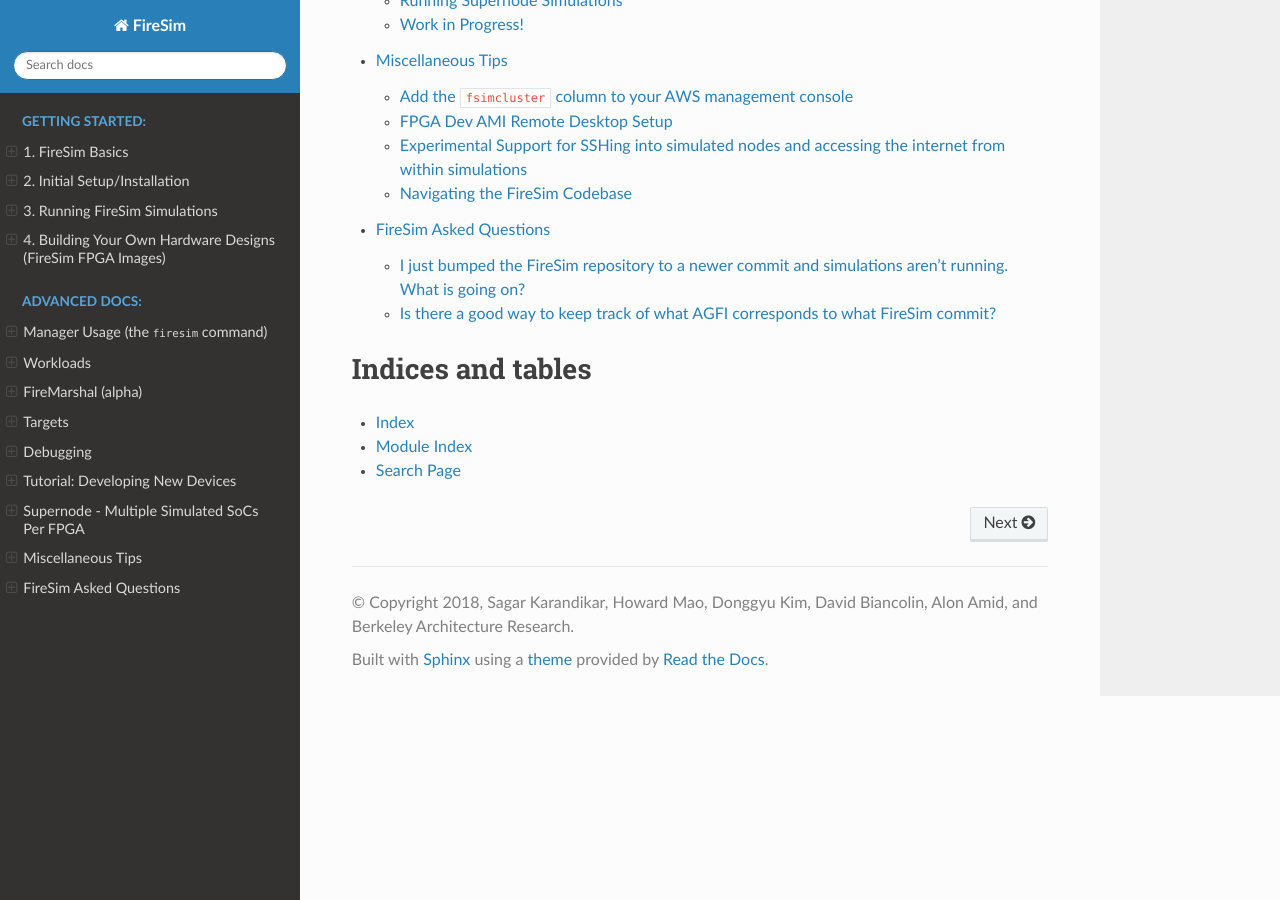
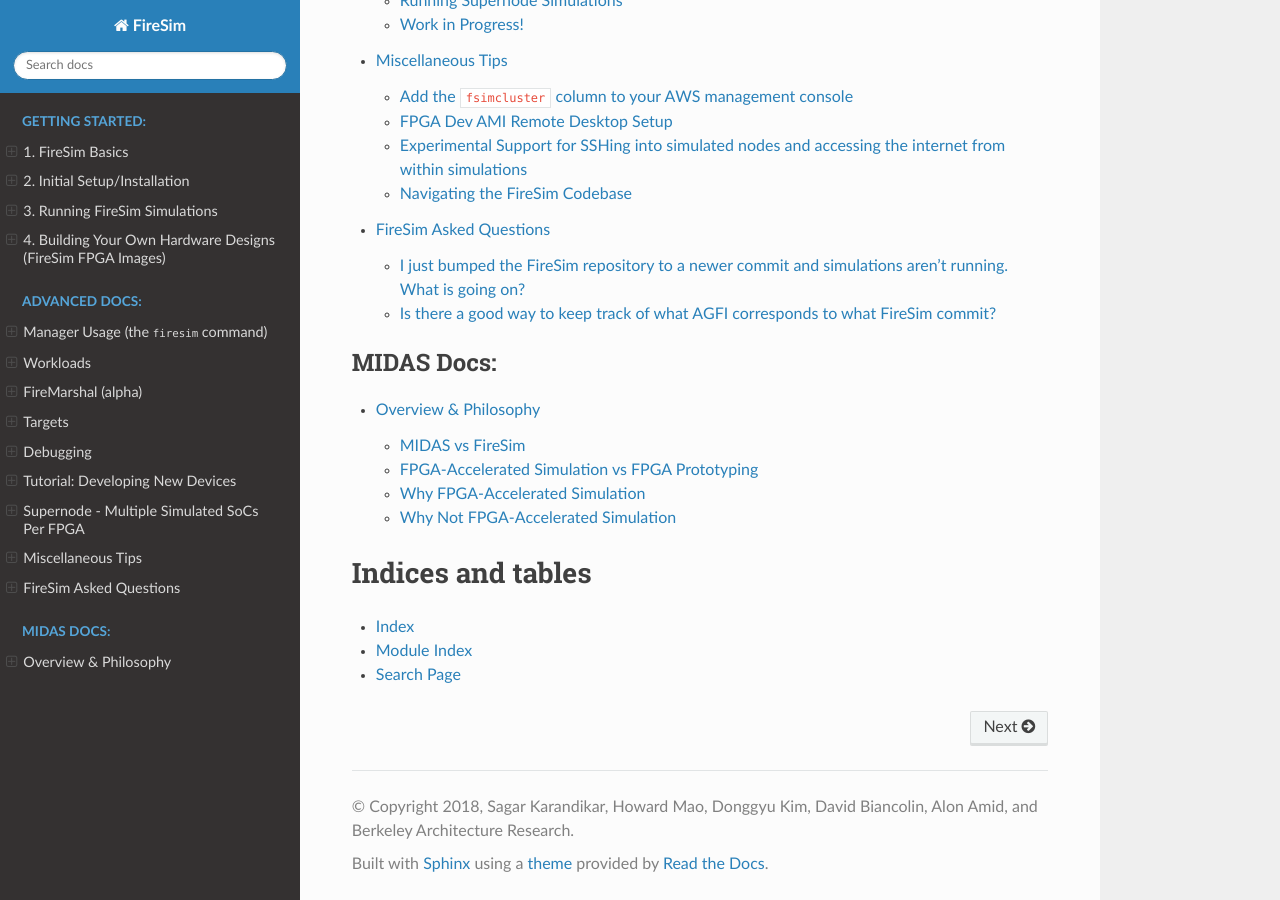
Before and after one commit to firesim/firesim, a Sphinx documentation site: the page built from docs/index.rst, in a window 1280 px wide and 900 px high, scrolled down 4887 px. Built offline with Sphinx 7.4.7 and the Read the Docs theme 2.0.0, drawn with Linux system fonts in a browser that asks for light colours; some of the changed lines change nothing that is shown.

Commit message:
[docs] Add MIDAS overview & philosophy

```diff
--- /dev/null
+++ b/docs/MIDAS/Overview.rst
@@ -0,0 +1,77 @@
+Overview & Philosophy
+=====================
+
+Underpinning FireSim is MIDAS, a FIRRTL-based compiler and C++ library, which
+is used to transform Chisel-generated RTL into a deterministic FPGA-accelerated
+simulator.
+
+
+MIDAS vs FireSim
+----------------
+
+MIDAS was designed to be used as library in any Chisel-based project. That
+said, *FireSim is the canonical example of how to employ MIDAS*, and provides
+many features that would be required in most projects that would use MIDAS
+(FPGA host-platform projects (AWS FPGA), automation utilities (the manager), a
+standalone build system, as well the most common Chisel-based RISC-V target
+designs in Rocket and BOOM).  To this end, we expect that most users should
+either fork FireSim, or submodule FireSim into their larger chip project,
+instead of using MIDAS directly.
+
+FPGA-Accelerated Simulation vs FPGA Prototyping
+-----------------------------------------------
+
+Key to understanding the design of MIDAS, is understanding that MIDAS-generated
+simulators, like FireSim, are not FPGA prototypes. MIDAS-generated simulators,
+like all FPGA-accelerated simulators before it (see RAMP), decouple the
+target-clock from the FPGA-host clock. Thus one cycle in the target-machine is
+simulated over a one-or-more FPGA-host clock cycles. In constrast, a
+conventional FPGA-prototype "emulates" the SoC by implementing the target
+directly in FPGA logic, with each FPGA-clock edge executing a clock edge of the
+SoC.
+
+Why FPGA-Accelerated Simulation
+-------------------------------
+
+Decoupling the host and target clock enables:
+
+#. **Providing simulation determinism.**
+   Debugging on an FPGA is instrinsically difficult. MIDAS creates a closed simulation
+   deterministic simulation environment such that bugs in the target can be reproduced
+   despite timing-differences (eg. DRAM refresh, PCI-E transport latency) in the underlying host.
+
+
+#. **FPGA-host optimizations.**
+   Structures in ASIC RTL, that map poorly to FPGA logic can be replaced with models
+   that maintain the same target-RTL behavior, but take more host-cycle to save resources.
+   eg. Simulating a multi-ported register file with a dual-ported BRAM.
+
+
+#. **Distributed simulation & SW co-simulation.**
+   Since models are decoupled from host-time, it becomes much easier to host
+   components of the simulator on multiple FPGAs, and on host-CPU, while still
+   preserving simulation determinism.
+
+
+#. **FPGA-hosted timing-faithful models of I/O devices.**
+   Most simple FPGA-prototypes use FPGA-attached DRAM to model the target's
+   DRAM memory system. If the available memory system does not match that of
+   the target, the target's simulated performance will be uncharacteristically
+   fast or slow. Host-decoupling permits writing detailed timing models that
+   provide host-independent, deterministic timing of the target's memory system,
+   while still use FPGA-host resources like DRAM as a functional store.
+
+
+Why Not FPGA-Accelerated Simulation
+-----------------------------------
+
+Ultimately, MIDAS-generated simulators introduce overheads not present in an
+FPGA-prototype that *may* increase FPGA resource use, decrease fmax, and
+decrease overall simulation throughput [#]_.  Those looking to develop
+soft-cores or develop a complete FPGA-based platform with their own boards and
+I/O devices would be best served by implementing their design on an FPGA. For
+those looking to building a system around Rocket-Chip, we'd suggest looking at
+`SiFive's Freedom platform <https://github.com/sifive/freedom>`_ to start.
+
+
+.. [#] These overheads varying depending on the features implemented and optimizations applied. Certain optimizations, currently in development, may increase fmax or decrease resource utilization over the equivalent prototype.
--- a/docs/index.rst
+++ b/docs/index.rst
@@ -32,6 +32,13 @@
    Advanced-Usage/Miscellaneous-Tips.rst
    Advanced-Usage/FAQs.rst
 
+.. toctree::
+   :maxdepth: 3
+   :caption: MIDAS Docs:
+
+   MIDAS/Overview
+
+
 Indices and tables
 ==================
 
```
